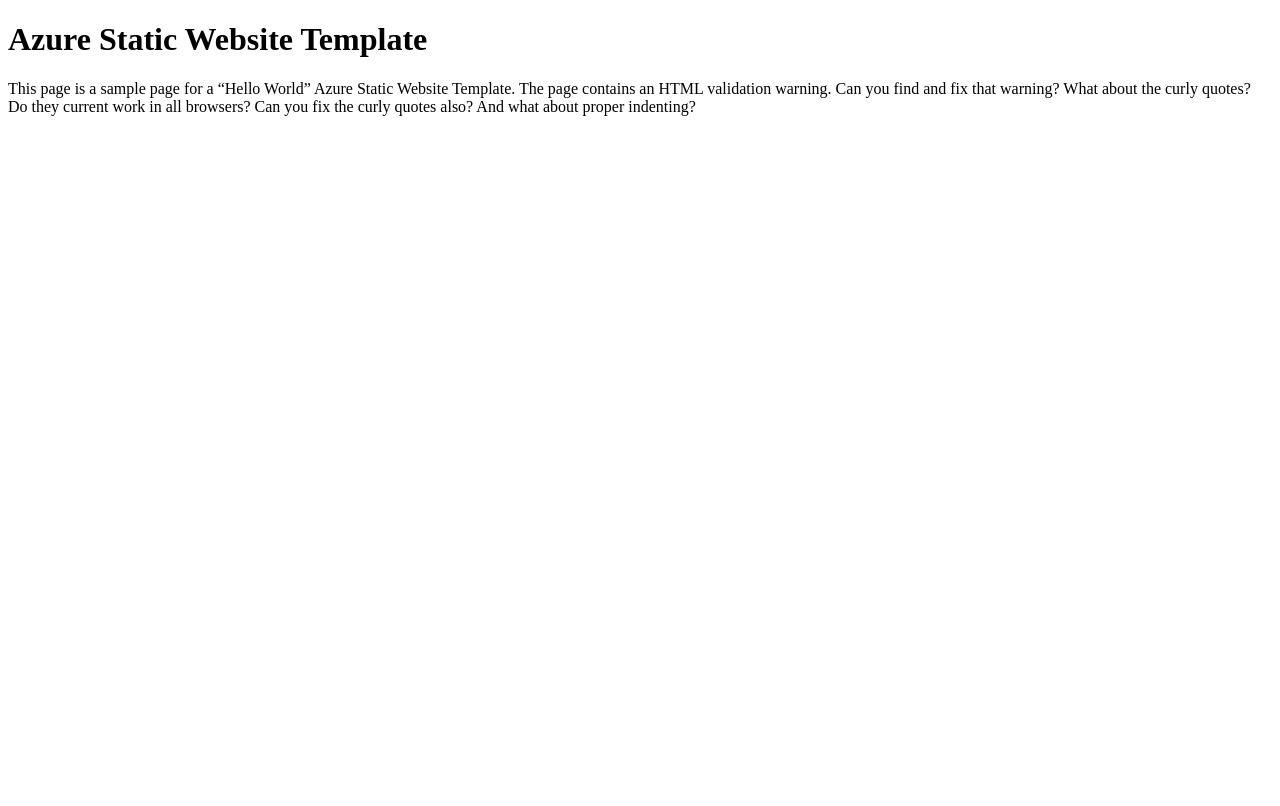
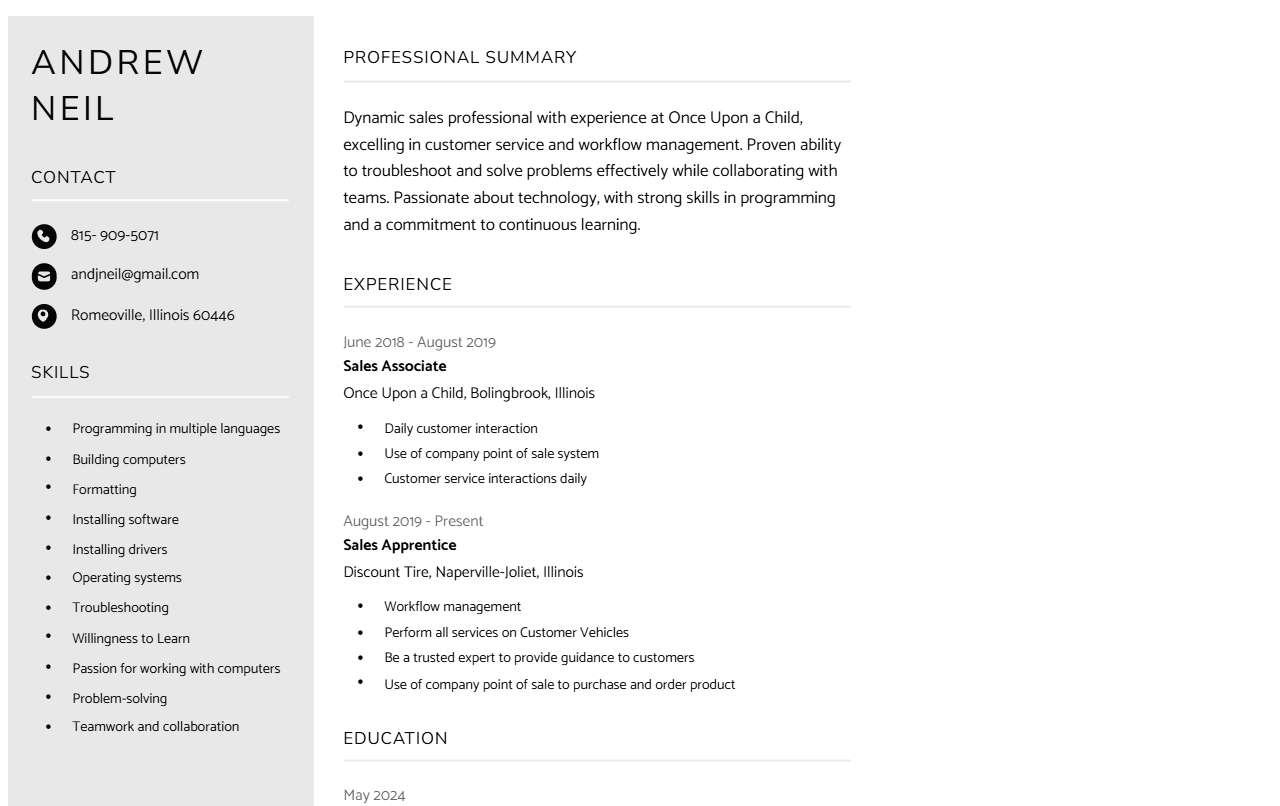
Before and after one commit to AndJNeil/Resume, a plain HTML site: page index.html in a window 1280 px wide. Shown: the top 806 px of the page. Drawn offline with Linux system fonts and the light colour scheme.

Commit message:
final commit

```diff
--- a/index.html
+++ b/index.html
@@ -1,12 +1,13 @@
 <!DOCTYPE html>
 <html>
 <head>
-<title>Hello World Azure Template</title>
+<title>Andrew Neil Resume</title>
 </head>
 <body>
-<h1>Azure Static Website Template</h1>
-<p>This page is a sample page for a “Hello World” Azure Static Website Template. The page contains an HTML validation warning.
-Can you find and fix that warning? What about the curly quotes? Do they current work in all browsers? Can you fix the curly
-quotes also? And what about proper indenting?</p>
+<p>
+    <a href="#" onclick="window.print(); return false;">
+        <img src="Andrew Neil Resume.png" alt="">
+    </a>
+</p>
 </body>
 </html>
```
Also changed, not shown: Andrew Neil Resume.png (added).
